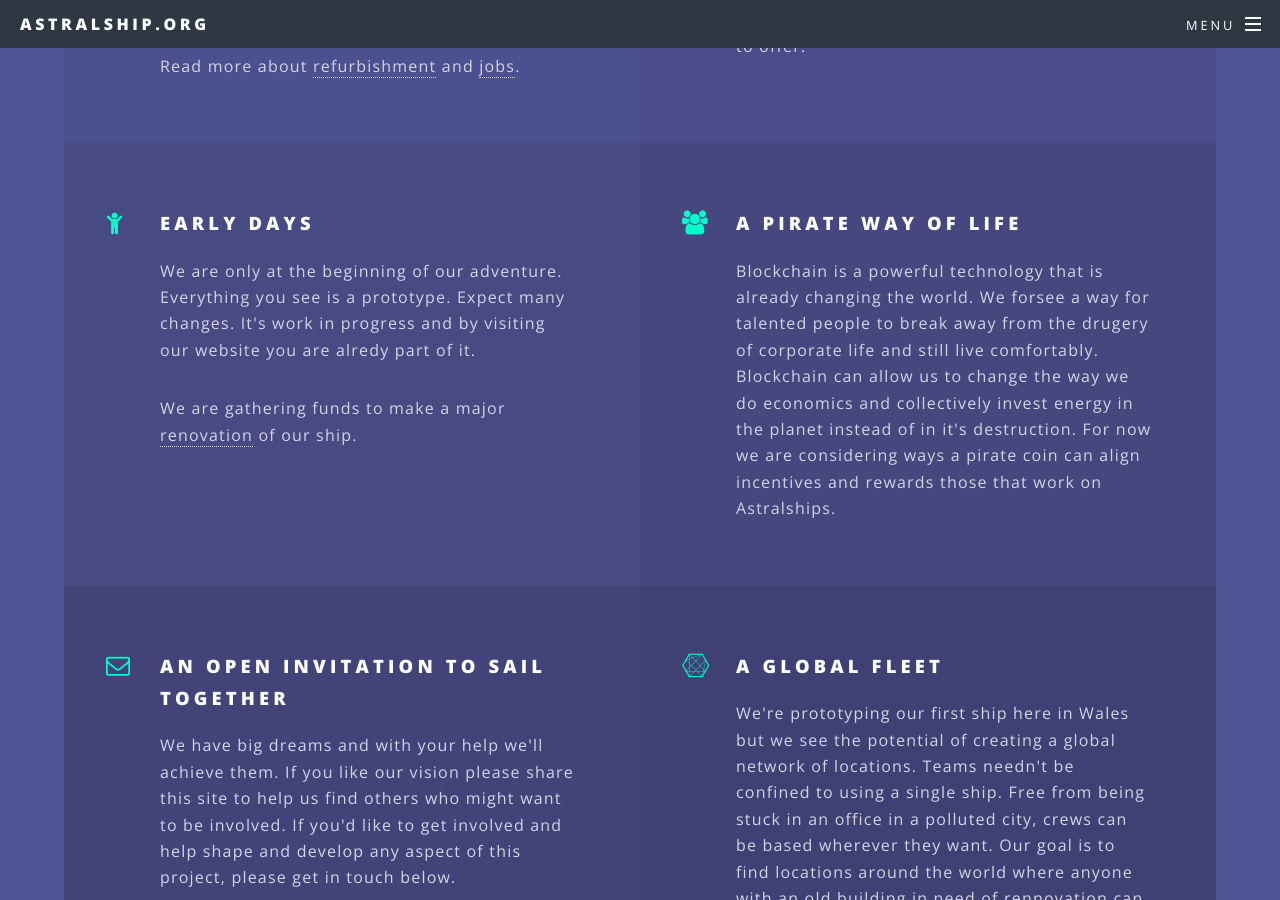
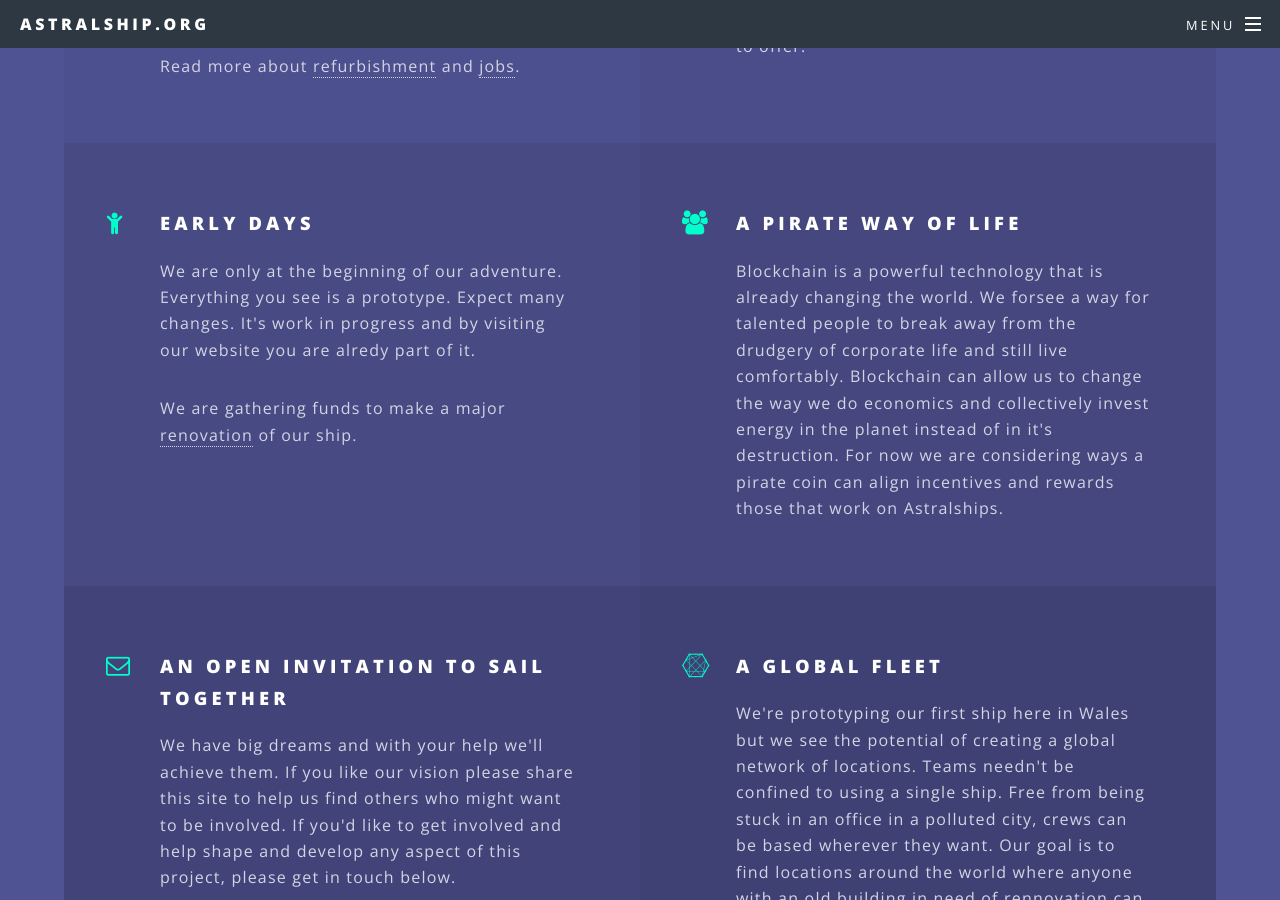
Before and after one commit to astralship/astralship.github.io, a Jekyll site: the page built from index.html, in a window 1280 px wide and 900 px high, scrolled down 5215 px. Built offline with Jekyll 4.4.1, drawn with Linux system fonts in a browser that asks for light colours; comment, search, counter and statistics services are not loaded; some of the changed text lies outside the part shown.

Commit message:
updated various

```diff
--- a/friends.html
+++ b/friends.html
@@ -33,7 +33,7 @@ order: 400000
 			<div class="image"><img src="images/Caemabon.png" /></div>
 			<div class="content">
 				<h3 style="color: rgb(20,190,200);><a href="http://www.caemabon.co.uk/">Cae Mabon</a></h3>
-				<p>Cae Mabon is a retreat centre in Snowdonia and only a short walk away from the Astralship. Set in a beautiful old oak forest close to the disused Dinorwic Quarry and the shores of the Padarn lake it's one of the UK leading sustainable building projects and host a variety of retreats throught the year.</p> <p>We are very closely aligned and good friends with it's founder <a src="http://www.ericmaddern.co.uk/">Eric Maddern</a></p>
+				<p>Cae Mabon is a retreat centre in Snowdonia and only a couple of miles from the Astralship. Set in a beautiful old oak forest close to the disused Dinorwic Quarry and the shores of the Padarn lake it's one of the UK leading sustainable building projects and host a variety of retreats throught the year.</p> <p>We are very closely aligned and good friends with it's founder <a src="http://www.ericmaddern.co.uk/">Eric Maddern</a></p>
 			</div>
 		</section>
 	</section>
--- a/index.html
+++ b/index.html
@@ -45,7 +45,8 @@ layout: landing
 					<section id="two" class="wrapper alt style2">
 
 						<section class="spotlight">
-							<div class="image"><img src="images/chapel-outside-5.jpg"  alt="" /></div><div class="content">
+							<div class="image"><img src="images/chapel-outside-5.jpg"  alt="" /></div>
+							<div class="content">
 								<h2>What is the astralship?</h2>
 								<p>The Ship is an extraordinary space that enables <strong>creativity</strong>, <strong>collaboration</strong> and <strong>innovation</strong>, allowing teams to go deeper, faster, with more creativity, and without corporate control.</p>
 								<p>This is more than an innovation retreat centre themed as a pirate ship inside a Welsh Chapel. It's hyper-dimensional innovation vehicle for changing this world.<p>
@@ -183,7 +184,7 @@ layout: landing
 
 								<li class="icon fa-users">
 									<h3>A Pirate way of life</h3>
-									<p>Blockchain is a powerful technology that is already changing the world. We forsee a way for talented people to break away from the drugery of corporate life and still live comfortably. Blockchain can allow us to change the way we do economics and collectively invest energy in the planet instead of in it's destruction. For now we are considering ways a pirate coin can align incentives and rewards those that work on Astralships.
+									<p>Blockchain is a powerful technology that is already changing the world. We forsee a way for talented people to break away from the drudgery of corporate life and still live comfortably. Blockchain can allow us to change the way we do economics and collectively invest energy in the planet instead of in it's destruction. For now we are considering ways a pirate coin can align incentives and rewards those that work on Astralships.
 								</li>
 
 								<li class="icon fa-envelope-o">
```
Also changed, not shown: other parts of index.html (+1 -1 lines).
